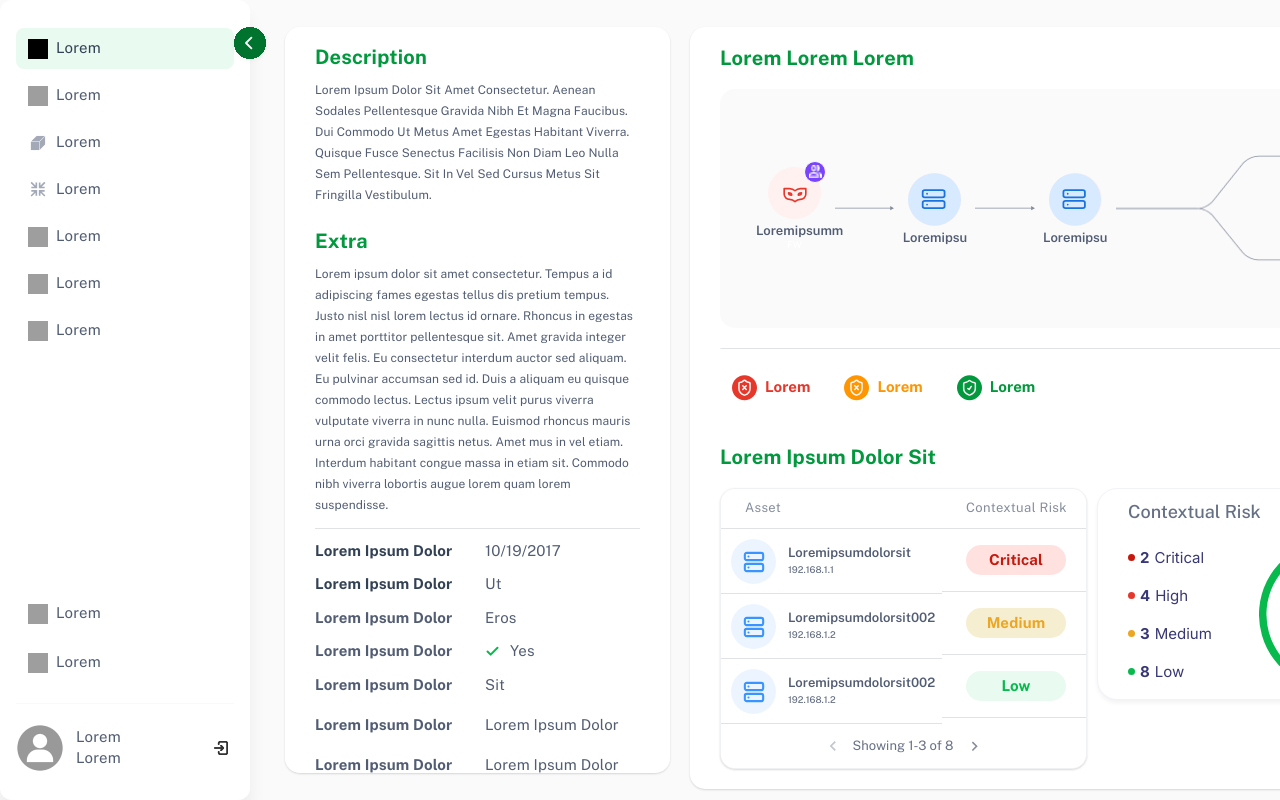
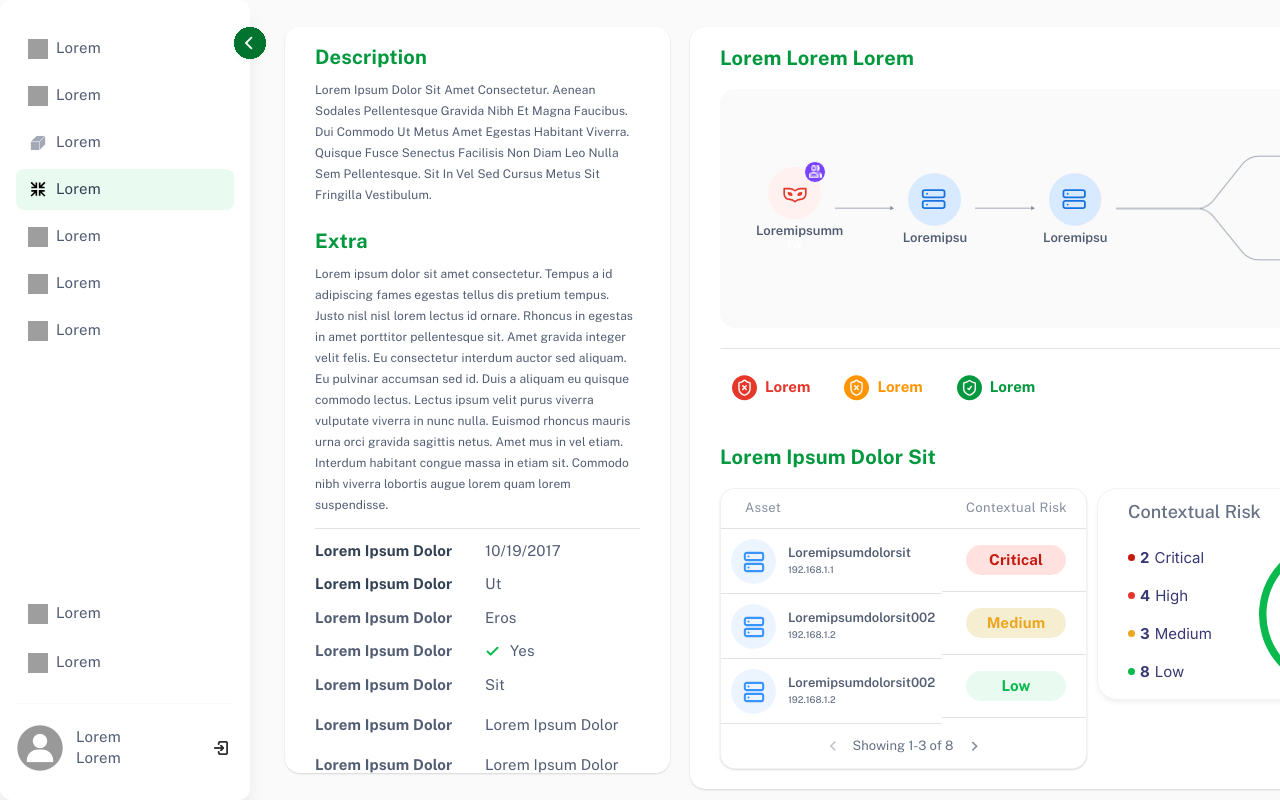
Before and after one commit to agbolaayo/dashboard-app, an Angular app: page / in a window 1280 px wide. Built offline with nearby package versions, Linux system fonts and the light colour scheme; grey boxes are pictures that could not be loaded.

Commit message:
fix: fixed responsive related issues

```diff
--- a/src/app/features/dashboard/components/sidebar/sidebar.component.ts
+++ b/src/app/features/dashboard/components/sidebar/sidebar.component.ts
@@ -10,10 +10,10 @@ import { ThemeService } from '../../../../core/services/theme.service';
 })
 export class SidebarComponent {
   topMenuItems: MenuItem[] = [
-    { id: 'top1', label: 'Lorem', iconPath: ImagePaths.MENU_7, link: '/', active: true},
+    { id: 'top1', label: 'Lorem', iconPath: ImagePaths.MENU_7, link: '/'},
     { id: 'top2', label: 'Lorem', iconPath: ImagePaths.MENU_3, link: '/' },
     { id: 'top3', label: 'Lorem', iconPath: ImagePaths.MENU_1, link: '/' },
-    { id: 'top4', label: 'Lorem', iconPath: ImagePaths.MENU_ACTIVE, link: '/' },
+    { id: 'top4', label: 'Lorem', iconPath: ImagePaths.MENU_ACTIVE, link: '/', active: true },
     { id: 'top5', label: 'Lorem', iconPath: ImagePaths.MENU_5, link: '/' },
     { id: 'top6', label: 'Lorem', iconPath: ImagePaths.MENU_6, link: '/' },
     { id: 'top7', label: 'Lorem', iconPath: ImagePaths.MENU_2, link: '/' },
--- a/src/styles.scss
+++ b/src/styles.scss
@@ -121,7 +121,7 @@ a {
     z-index: 100;
 
     &.desktop-collapsed {
-      width: 60px;
+      width: 80px;
 
       .sidebar-top-content,
       .sidebar-bottom-content {
@@ -231,6 +231,9 @@ a {
 
     &.active {
       background-color: var(--green-50);
+      &:hover {
+        background-color: var(--green-50);
+      }
       .menu-item-label {
         color: var(--slate-700);
       }
```
